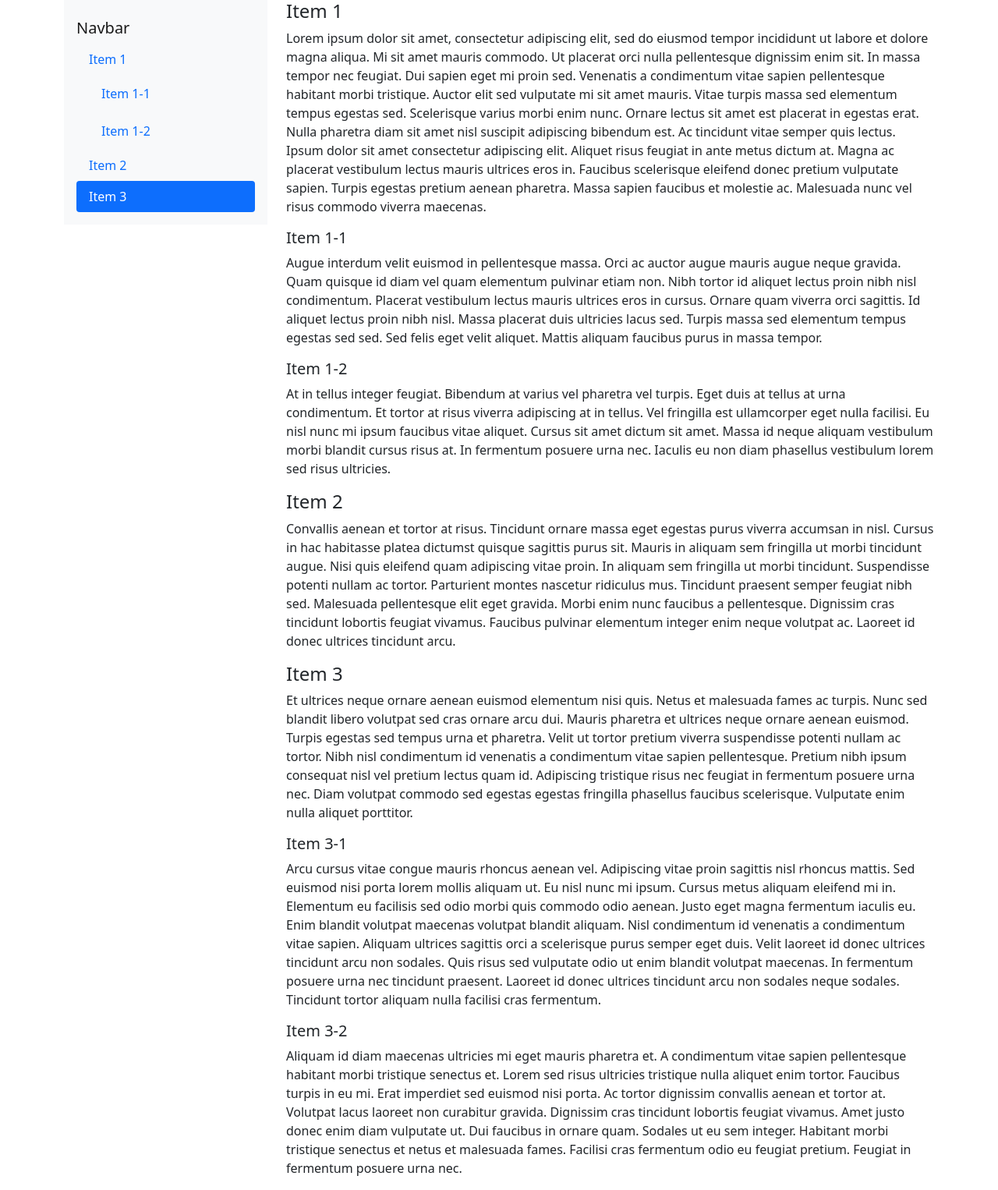
After one commit to MaayanLab/lncHUB2, a Flask app: page /lncHUB2/test in a window 1280 px wide. The commit adds this page. Shown: the whole page at 78% size. Run offline with Flask 2, Linux system fonts and the light colour scheme; parts of the project's set-up code (start-up, migrations or seed data) failed here and were passed over; some libraries are stand-ins or nearby versions.

Commit message:
Scroll, TOC, scrollspy

```diff
--- a/app/app.py
+++ b/app/app.py
@@ -16,6 +16,19 @@ def route_index():
     return flask.render_template('index.html', base_path=BASE_PATH)
 
 
+@app.route(f'{ROOT_PATH}/test', methods=['GET'])
+def route_test():
+    return flask.render_template('test.html', base_path=BASE_PATH)
+
+
+@app.route(f'{ROOT_PATH}/range/<range>', methods=['GET'])
+def route_range(range):
+
+    data = {}
+    return json.dumps({'success': True, 'data': data}), 200, {'ContentType': 'application/json'}
+
+
+
 @app.route(f'{ROOT_PATH}/search/<gene>', methods=['GET'])
 def route_search(gene):
     data = {}
--- a/app/templates/base.html
+++ b/app/templates/base.html
@@ -20,7 +20,7 @@
     {% block head %}
     {% endblock %}
 </head>
-<body>
+<body style="position: relative"  data-bs-spy="scroll" data-bs-target="#results__appyter-card">
 {% block body %}
 {% endblock %}
 </body>
--- /dev/null
+++ b/app/templates/test.html
@@ -0,0 +1,122 @@
+{% extends "base.html" %}
+
+{% block body %}
+<div class="container">
+    <div class="row">
+        <div class="col-3">
+            <nav id="navbar-example"
+                 class="navbar navbar-light bg-light flex-column align-items-stretch p-3 sticky-top">
+                <a class="navbar-brand" href="#">Navbar</a>
+                <nav class="nav nav-pills flex-column">
+                    <a class="nav-link" href="#item-1">Item 1</a>
+                    <nav class="nav nav-pills flex-column">
+                        <a class="nav-link ms-3 my-1" href="#item-1-1">Item 1-1</a>
+                        <a class="nav-link ms-3 my-1" href="#item-1-2">Item 1-2</a>
+                    </nav>
+                    <a class="nav-link" href="#item-2">Item 2</a>
+                    <a class="nav-link" href="#item-3">Item 3</a>
+                </nav>
+            </nav>
+        </div>
+        <div class="col-9">
+            <div data-bs-spy="scroll" data-bs-target="#navbar-example" data-bs-offset="0" tabindex="0">
+                <h4 id="item-1">Item 1</h4>
+                <p>Lorem ipsum dolor sit amet, consectetur adipiscing elit, sed do eiusmod tempor incididunt ut labore
+                    et dolore
+                    magna aliqua. Mi sit amet mauris commodo. Ut placerat orci nulla pellentesque dignissim enim sit. In
+                    massa
+                    tempor nec feugiat. Dui sapien eget mi proin sed. Venenatis a condimentum vitae sapien pellentesque
+                    habitant
+                    morbi tristique. Auctor elit sed vulputate mi sit amet mauris. Vitae turpis massa sed elementum
+                    tempus
+                    egestas sed. Scelerisque varius morbi enim nunc. Ornare lectus sit amet est placerat in egestas
+                    erat. Nulla
+                    pharetra diam sit amet nisl suscipit adipiscing bibendum est. Ac tincidunt vitae semper quis lectus.
+                    Ipsum
+                    dolor sit amet consectetur adipiscing elit. Aliquet risus feugiat in ante metus dictum at. Magna ac
+                    placerat
+                    vestibulum lectus mauris ultrices eros in. Faucibus scelerisque eleifend donec pretium vulputate
+                    sapien.
+                    Turpis egestas pretium aenean pharetra. Massa sapien faucibus et molestie ac. Malesuada nunc vel
+                    risus
+                    commodo viverra maecenas.</p>
+                <h5 id="item-1-1">Item 1-1</h5>
+                <p>Augue interdum velit euismod in pellentesque massa. Orci ac auctor augue mauris augue neque gravida.
+                    Quam
+                    quisque id diam vel quam elementum pulvinar etiam non. Nibh tortor id aliquet lectus proin nibh nisl
+                    condimentum. Placerat vestibulum lectus mauris ultrices eros in cursus. Ornare quam viverra orci
+                    sagittis.
+                    Id aliquet lectus proin nibh nisl. Massa placerat duis ultricies lacus sed. Turpis massa sed
+                    elementum
+                    tempus egestas sed sed. Sed felis eget velit aliquet. Mattis aliquam faucibus purus in massa
+                    tempor.</p>
+                <h5 id="item-1-2">Item 1-2</h5>
+                <p>At in tellus integer feugiat. Bibendum at varius vel pharetra vel turpis. Eget duis at tellus at urna
+                    condimentum. Et tortor at risus viverra adipiscing at in tellus. Vel fringilla est ullamcorper eget
+                    nulla
+                    facilisi. Eu nisl nunc mi ipsum faucibus vitae aliquet. Cursus sit amet dictum sit amet. Massa id
+                    neque
+                    aliquam vestibulum morbi blandit cursus risus at. In fermentum posuere urna nec. Iaculis eu non diam
+                    phasellus vestibulum lorem sed risus ultricies.</p>
+                <h4 id="item-2">Item 2</h4>
+                <p>Convallis aenean et tortor at risus. Tincidunt ornare massa eget egestas purus viverra accumsan in
+                    nisl.
+                    Cursus in hac habitasse platea dictumst quisque sagittis purus sit. Mauris in aliquam sem fringilla
+                    ut morbi
+                    tincidunt augue. Nisi quis eleifend quam adipiscing vitae proin. In aliquam sem fringilla ut morbi
+                    tincidunt. Suspendisse potenti nullam ac tortor. Parturient montes nascetur ridiculus mus. Tincidunt
+                    praesent semper feugiat nibh sed. Malesuada pellentesque elit eget gravida. Morbi enim nunc faucibus
+                    a
+                    pellentesque. Dignissim cras tincidunt lobortis feugiat vivamus. Faucibus pulvinar elementum integer
+                    enim
+                    neque volutpat ac. Laoreet id donec ultrices tincidunt arcu.</p>
+                <h4 id="item-3">Item 3</h4>
+                <p>Et ultrices neque ornare aenean euismod elementum nisi quis. Netus et malesuada fames ac turpis. Nunc
+                    sed
+                    blandit libero volutpat sed cras ornare arcu dui. Mauris pharetra et ultrices neque ornare aenean
+                    euismod.
+                    Turpis egestas sed tempus urna et pharetra. Velit ut tortor pretium viverra suspendisse potenti
+                    nullam ac
+                    tortor. Nibh nisl condimentum id venenatis a condimentum vitae sapien pellentesque. Pretium nibh
+                    ipsum
+                    consequat nisl vel pretium lectus quam id. Adipiscing tristique risus nec feugiat in fermentum
+                    posuere urna
+                    nec. Diam volutpat commodo sed egestas egestas fringilla phasellus faucibus scelerisque. Vulputate
+                    enim
+                    nulla aliquet porttitor.</p>
+                <h5 id="item-3-1">Item 3-1</h5>
+                <p>Arcu cursus vitae congue mauris rhoncus aenean vel. Adipiscing vitae proin sagittis nisl rhoncus
+                    mattis. Sed
+                    euismod nisi porta lorem mollis aliquam ut. Eu nisl nunc mi ipsum. Cursus metus aliquam eleifend mi
+                    in.
+                    Elementum eu facilisis sed odio morbi quis commodo odio aenean. Justo eget magna fermentum iaculis
+                    eu. Enim
+                    blandit volutpat maecenas volutpat blandit aliquam. Nisl condimentum id venenatis a condimentum
+                    vitae
+                    sapien. Aliquam ultrices sagittis orci a scelerisque purus semper eget duis. Velit laoreet id donec
+                    ultrices
+                    tincidunt arcu non sodales. Quis risus sed vulputate odio ut enim blandit volutpat maecenas. In
+                    fermentum
+                    posuere urna nec tincidunt praesent. Laoreet id donec ultrices tincidunt arcu non sodales neque
+                    sodales.
+                    Tincidunt tortor aliquam nulla facilisi cras fermentum.</p>
+                <h5 id="item-3-2">Item 3-2</h5>
+                <p>Aliquam id diam maecenas ultricies mi eget mauris pharetra et. A condimentum vitae sapien
+                    pellentesque
+                    habitant morbi tristique senectus et. Lorem sed risus ultricies tristique nulla aliquet enim tortor.
+                    Faucibus turpis in eu mi. Erat imperdiet sed euismod nisi porta. Ac tortor dignissim convallis
+                    aenean et
+                    tortor at. Volutpat lacus laoreet non curabitur gravida. Dignissim cras tincidunt lobortis feugiat
+                    vivamus.
+                    Amet justo donec enim diam vulputate ut. Dui faucibus in ornare quam. Sodales ut eu sem integer.
+                    Habitant
+                    morbi tristique senectus et netus et malesuada fames. Facilisi cras fermentum odio eu feugiat
+                    pretium.
+                    Feugiat in fermentum posuere urna nec.</p>
+            </div>
+        </div>
+
+    </div>
+
+</div>
+{% endblock %}
```
Also changed, not shown: app/static/index.js (+9 -0 lines), app/templates/index.html (+37 -12 lines).
